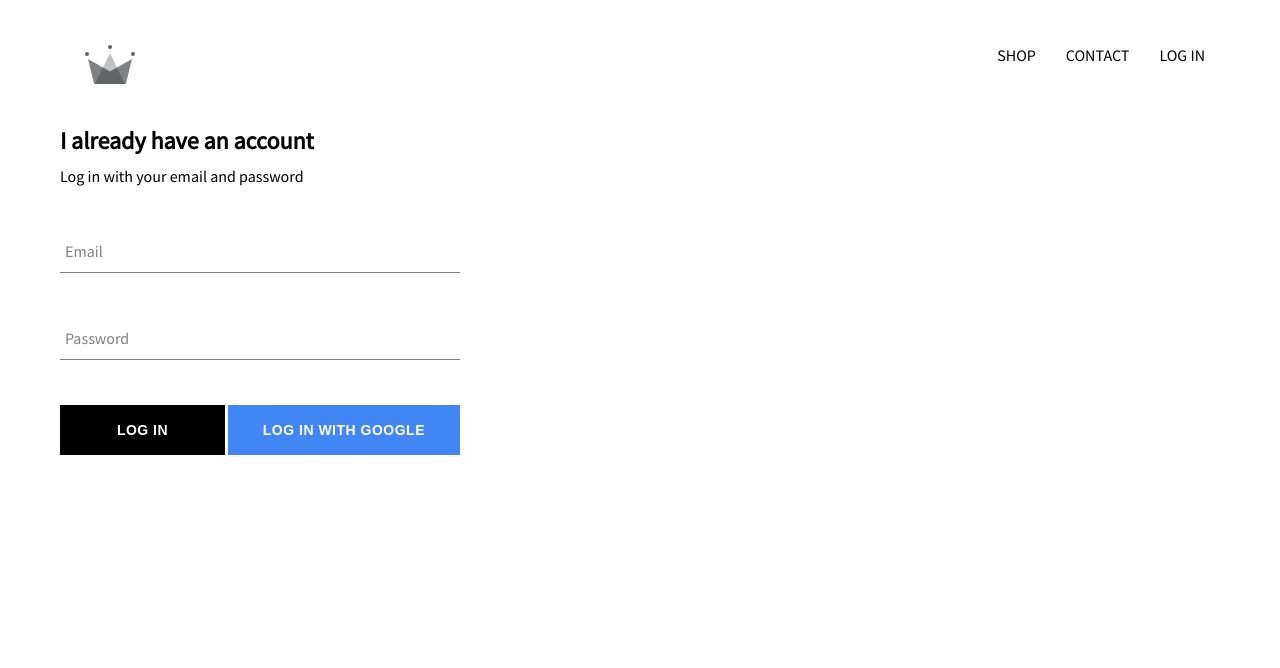
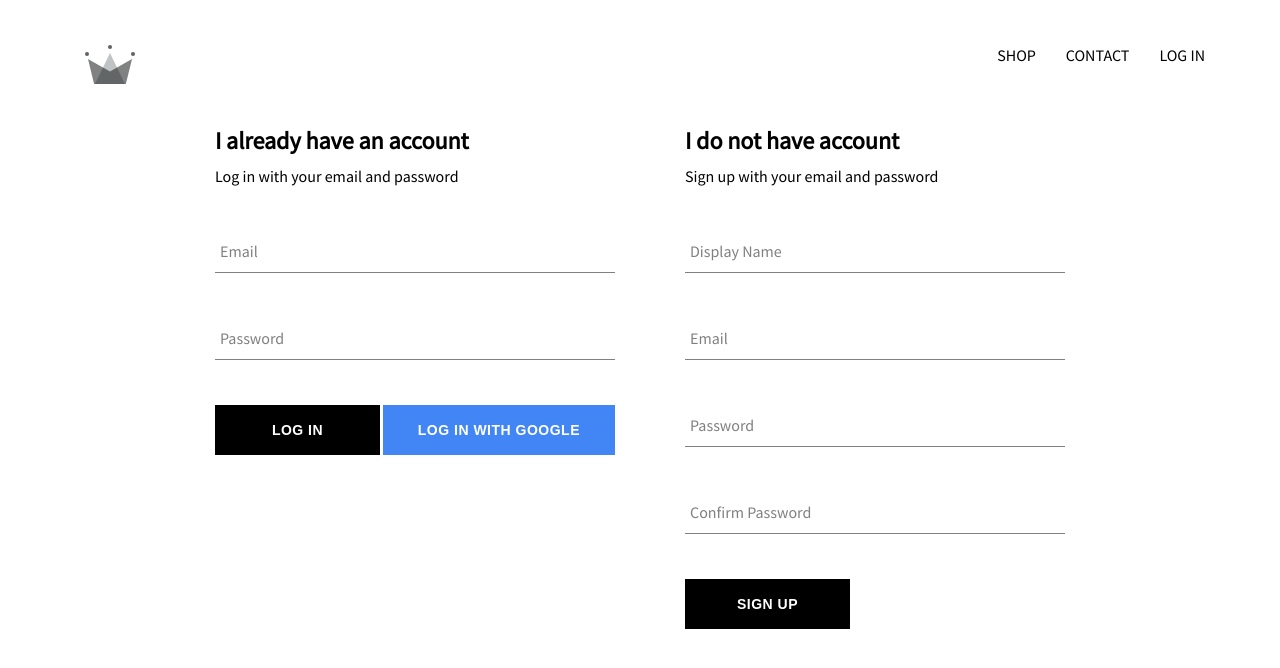
Before and after one commit to dzhk87/website-project, a React (Create React App) app: page /auth in a window 1280 px wide. Shown: the top 668 px of the page. Built offline with nearby package versions, Linux system fonts and the light colour scheme; no server answers.

Commit message:
implementing firebase utils and including ability to store authenticated users to firestore database

```diff
--- a/src/App.js
+++ b/src/App.js
@@ -7,7 +7,7 @@
 import HomePage from './pages/homepage/homepage.component'
 import ShopPage from './pages/shoppage/shoppage.component'
 import UserAuth from './pages/user-auth/user-auth.component'
-import { auth } from './firebase/firebase.utils'
+import { auth, createUserProfileDocument } from './firebase/firebase.utils'
 
 class App extends React.Component {
   constructor() {
@@ -21,8 +21,22 @@
   unsubscribeFromAuth = null
 
   componentDidMount() {
-    this.unsubscribeFromAuth = auth.onAuthStateChanged(user => {
-      this.setState({ currentUser: user })
+    this.unsubscribeFromAuth = auth.onAuthStateChanged( async userAuth => {
+      if (userAuth) {
+        const userRef = await createUserProfileDocument(userAuth)
+        userRef.onSnapshot(snapShot => {
+          this.setState({
+            currentUser: {
+              id: snapShot.id,
+              ...snapShot.data()
+            }
+          })
+        })
+      }else {
+        this.setState({
+          currentUser: userAuth
+        })
+      }
     })
   }
 
--- a/src/components/sign-up/sign-up.component.jsx
+++ b/src/components/sign-up/sign-up.component.jsx
@@ -2,8 +2,104 @@
 
 import './sign-up.styles.scss'
 
+import FormInput from '../form-input/form-input.component'
+import CustomButton from '../custom-button/custom-button.component'
+import { auth, createUserProfileDocument } from '../../firebase/firebase.utils'
+
 class SignUp extends React.Component {
+  constructor() {
+    super()
 
+    this.state = {
+      displayName: '',
+      email: '',
+      password: '',
+      confirmPassword: ''
+    }
+  }
+
+  handleSubmit = async event => {
+    event.preventDefault()
+
+    const { displayName, email, password, confirmPassword } = this.state
+
+    if (password !== confirmPassword) {
+      alert('Passwords do not match')
+      return
+    }
+
+    try {
+
+      //create a user in firebase
+      const { user } = await auth.createUserWithEmailAndPassword(email, password)
+
+      //create a user in app
+      await createUserProfileDocument(user, { displayName })
+
+      //clear the form
+      this.setState({
+        displayName: '',
+        email: '',
+        password: '',
+        confirmPassword: ''
+      })
+
+    } catch (error) {
+      alert(error)
+    }
+  }
+
+  handleChange = async event => {
+    const { name, value } = event.target
+
+    this.setState({ [name]: value })
+  }
+
+  render() {
+    const { displayName, email, password, confirmPassword } = this.state
+
+    return (
+      <div className='sign-up'>
+        <h2 className='title'>I do not have account</h2>
+        <span>Sign up with your email and password</span>
+        <form className='sign-up-form' onSubmit={this.handleSubmit}>
+          <FormInput
+            type='text'
+            name='displayName'
+            value={displayName}
+            onChange={this.handleChange}
+            label='Display Name'
+            required
+            />
+          <FormInput
+            type='email'
+            name='email'
+            value={email}
+            onChange={this.handleChange}
+            label='Email'
+            required
+            />
+          <FormInput
+            type='password'
+            name='password'
+            value={password}
+            onChange={this.handleChange}
+            label='Password'
+            required
+            />
+          <FormInput
+            type='password'
+            name='confirmPassword'
+            value={confirmPassword}
+            onChange={this.handleChange}
+            label='Confirm Password'
+            required
+            />
+          <CustomButton type='submit'>SIGN UP</CustomButton>
+        </form>
+      </div>
+    )
+  }
 }
 
 export default SignUp
--- a/src/components/sign-up/sign-up.styles.scss
+++ b/src/components/sign-up/sign-up.styles.scss
@@ -0,0 +1,9 @@
+.sign-up {
+  display: flex;
+  flex-direction: column;
+  width: 380px;
+
+  .title {
+    margin: 10px 0;
+  }
+}
--- a/src/firebase/firebase.utils.js
+++ b/src/firebase/firebase.utils.js
@@ -12,6 +12,31 @@
   appId: "1:709066478116:web:c7c3354dd44282f2dbfeb1"
 }
 
+export const createUserProfileDocument = async (userAuth, additionalData) => {
+  if (!userAuth) return
+
+  const userRef = firestore.doc(`users/${userAuth.uid}`)
+  const snapShot = await userRef.get()
+
+  if (!snapShot.exists) {
+    const { displayName, email } = userAuth;
+    const createdAt = new Date();
+
+    try {
+      await userRef.set({
+        displayName, email, createdAt, ...additionalData
+      })
+    } catch (err) {
+      console.log('Error creating user', err.message)
+    }
+  } else {
+
+  }
+
+  return userRef
+
+}
+
 firebase.initializeApp(config)
 
 export const auth = firebase.auth()
--- a/src/pages/user-auth/user-auth.component.jsx
+++ b/src/pages/user-auth/user-auth.component.jsx
@@ -3,12 +3,12 @@
 import './user-auth.styles.scss'
 
 import LogIn from '../../components/log-in/log-in.component'
-// import SignUp from '../../components/sign-up/sign-up.component'
+import SignUp from '../../components/sign-up/sign-up.component'
 
 const UserAuth = () => (
   <div className='user-auth'>
     <LogIn />
-    {/* <SignUp /> */}
+    <SignUp />
   </div>
 )
 
--- a/src/pages/user-auth/user-auth.styles.scss
+++ b/src/pages/user-auth/user-auth.styles.scss
@@ -0,0 +1,6 @@
+.user-auth {
+  width: 850px;
+  display: flex;
+  justify-content: space-between;
+  margin: auto;
+}
```
